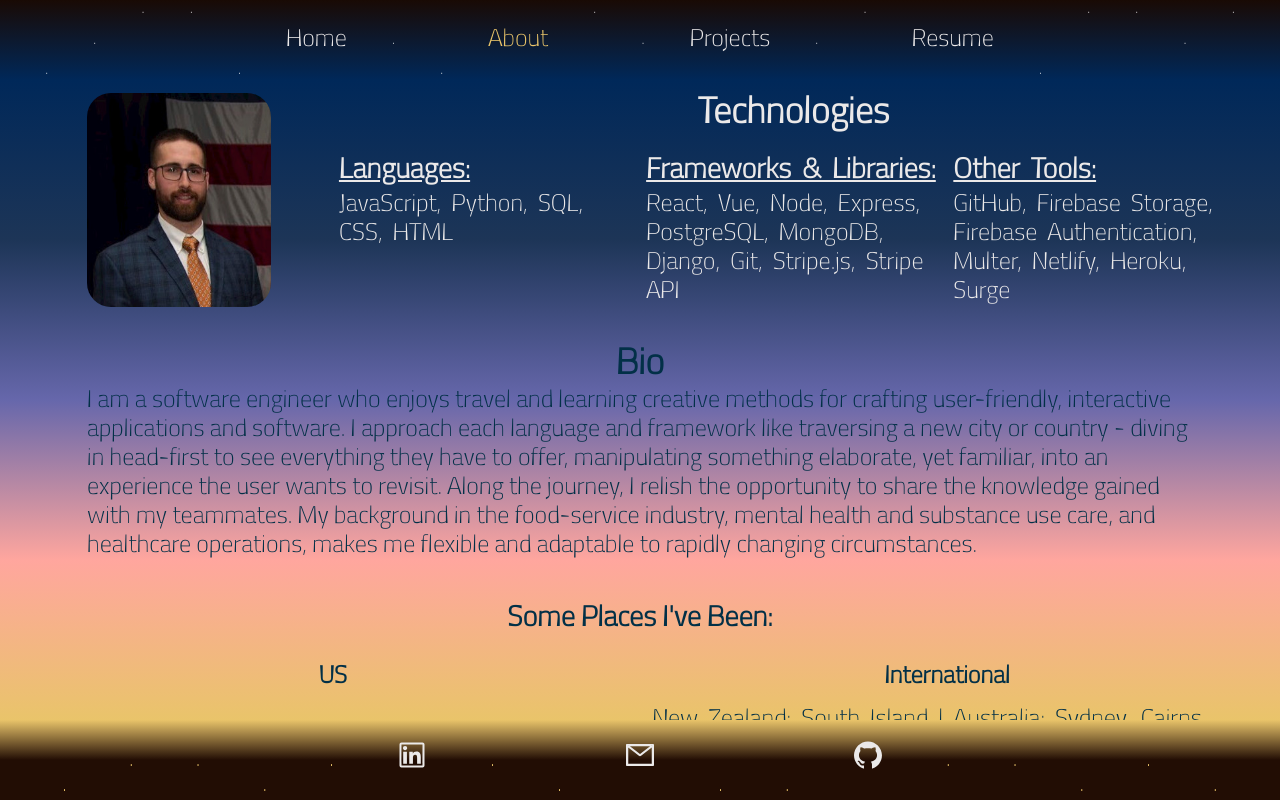
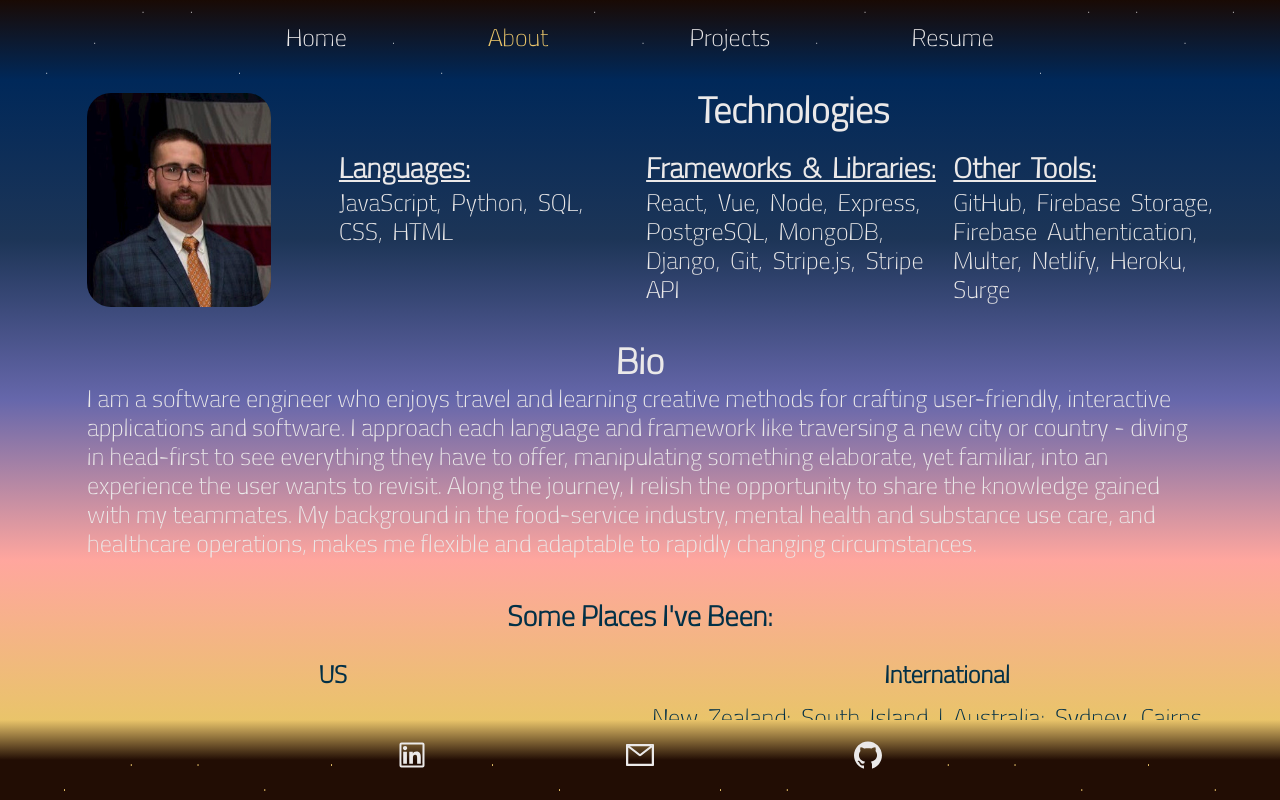
Before and after one commit to scubastove4/sm-portfolio, a React (Create React App) app: page /about in a window 1280 px wide. Built offline with nearby package versions, Linux system fonts and the light colour scheme.

Commit message:
change bio font color to #ebe9e9

```diff
--- a/src/App.css
+++ b/src/App.css
@@ -647,7 +647,8 @@ main::-webkit-scrollbar {
   align-items: center;
 
   margin: 3% 0;
-  color: #023047;
+  /* color: #023047; */
+  color: #ebe9e9;
 }
 
 #bio {
@@ -663,6 +664,8 @@ main::-webkit-scrollbar {
 #trips {
   display: grid;
   grid-template: 1fr 1fr 2fr / 1fr 1fr;
+
+  color: #023047;
 }
 
 #trips h3 {
```
